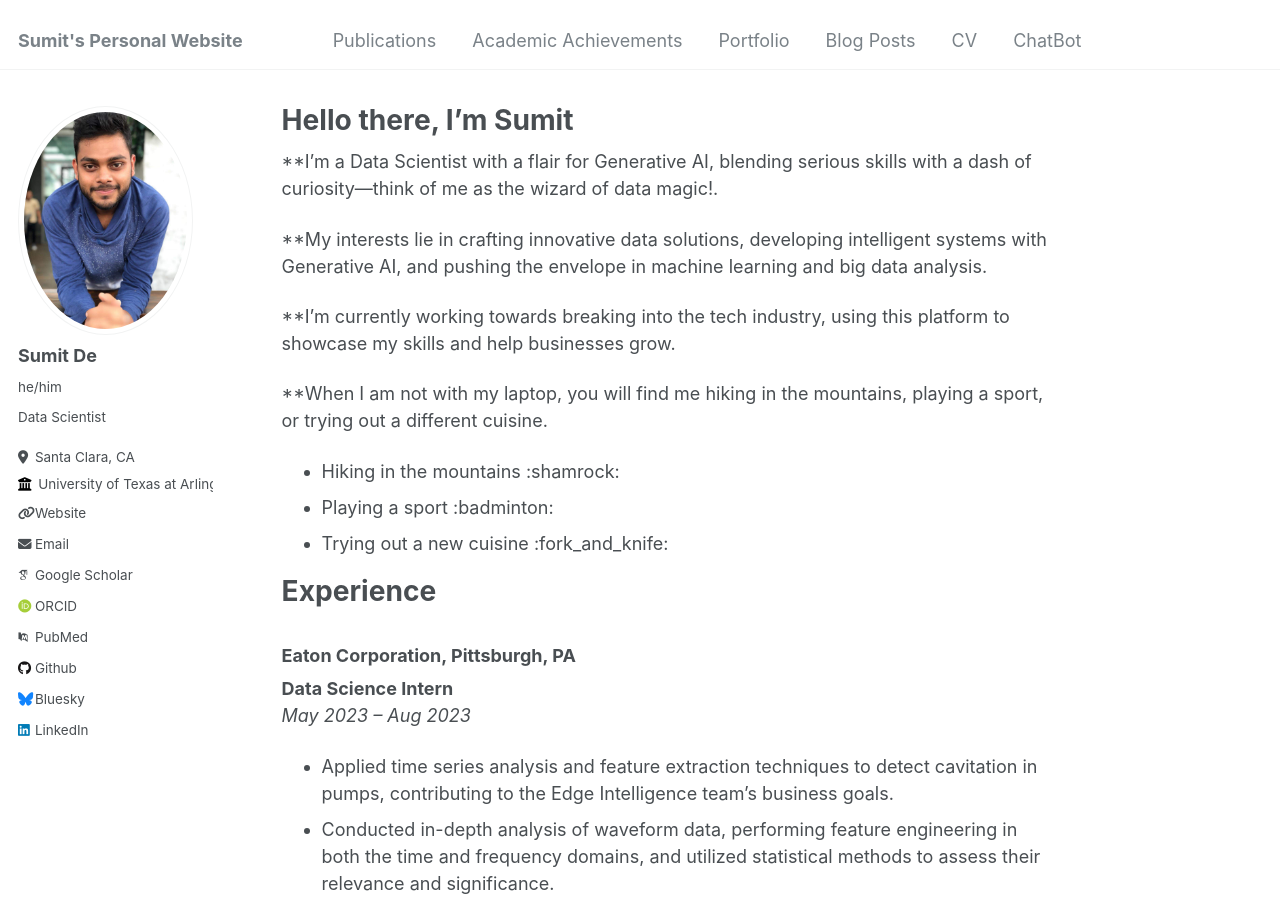
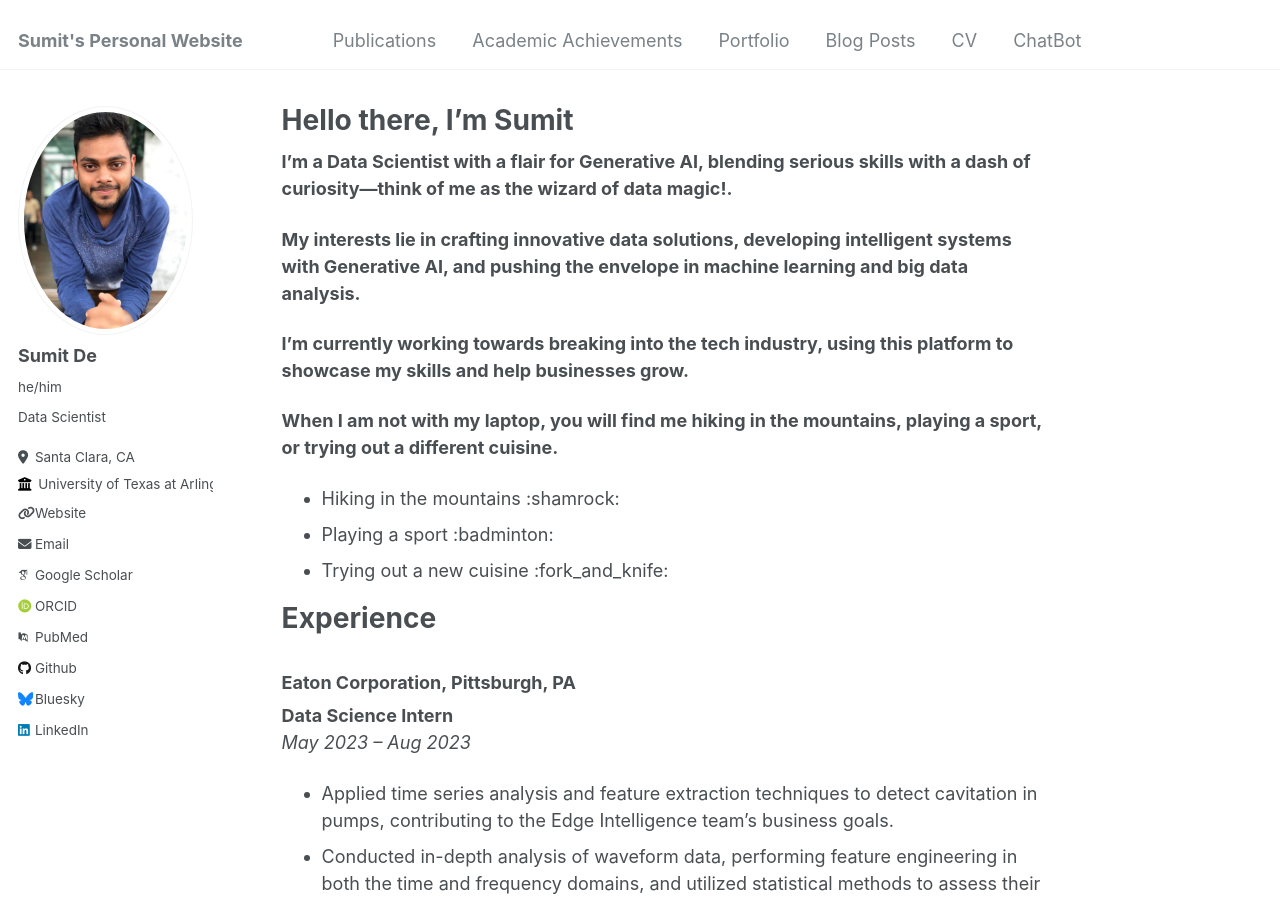
Before and after one commit to sumitisthename/sumitisthename.github.io, a Jekyll site: the page built from _pages/about.md, in a window 1280 px wide and 900 px high. Built offline with Jekyll 4.4.1, drawn with Linux system fonts in a browser that asks for light colours; some web fonts are replaced.

```diff
--- a/_pages/about.md
+++ b/_pages/about.md
@@ -7,13 +7,13 @@ redirect_from:
   - /about.html
 ---
 
-**I'm a Data Scientist with a flair for Generative AI, blending serious skills with a dash of curiosity—think of me as the wizard of data magic!.
+**I'm a Data Scientist with a flair for Generative AI, blending serious skills with a dash of curiosity—think of me as the wizard of data magic!.**
 
-**My interests lie in crafting innovative data solutions, developing intelligent systems with Generative AI, and pushing the envelope in machine learning and big data analysis.
+**My interests lie in crafting innovative data solutions, developing intelligent systems with Generative AI, and pushing the envelope in machine learning and big data analysis.**
 
-**I'm currently working towards breaking into the tech industry, using this platform to showcase my skills and help businesses grow.
+**I'm currently working towards breaking into the tech industry, using this platform to showcase my skills and help businesses grow.**
 
-**When I am not with my laptop, you will find me hiking in the mountains, playing a sport, or trying out a different cuisine.
+**When I am not with my laptop, you will find me hiking in the mountains, playing a sport, or trying out a different cuisine.**
 
 *  Hiking in the mountains	:shamrock:
 *  Playing a sport :badminton:
```
